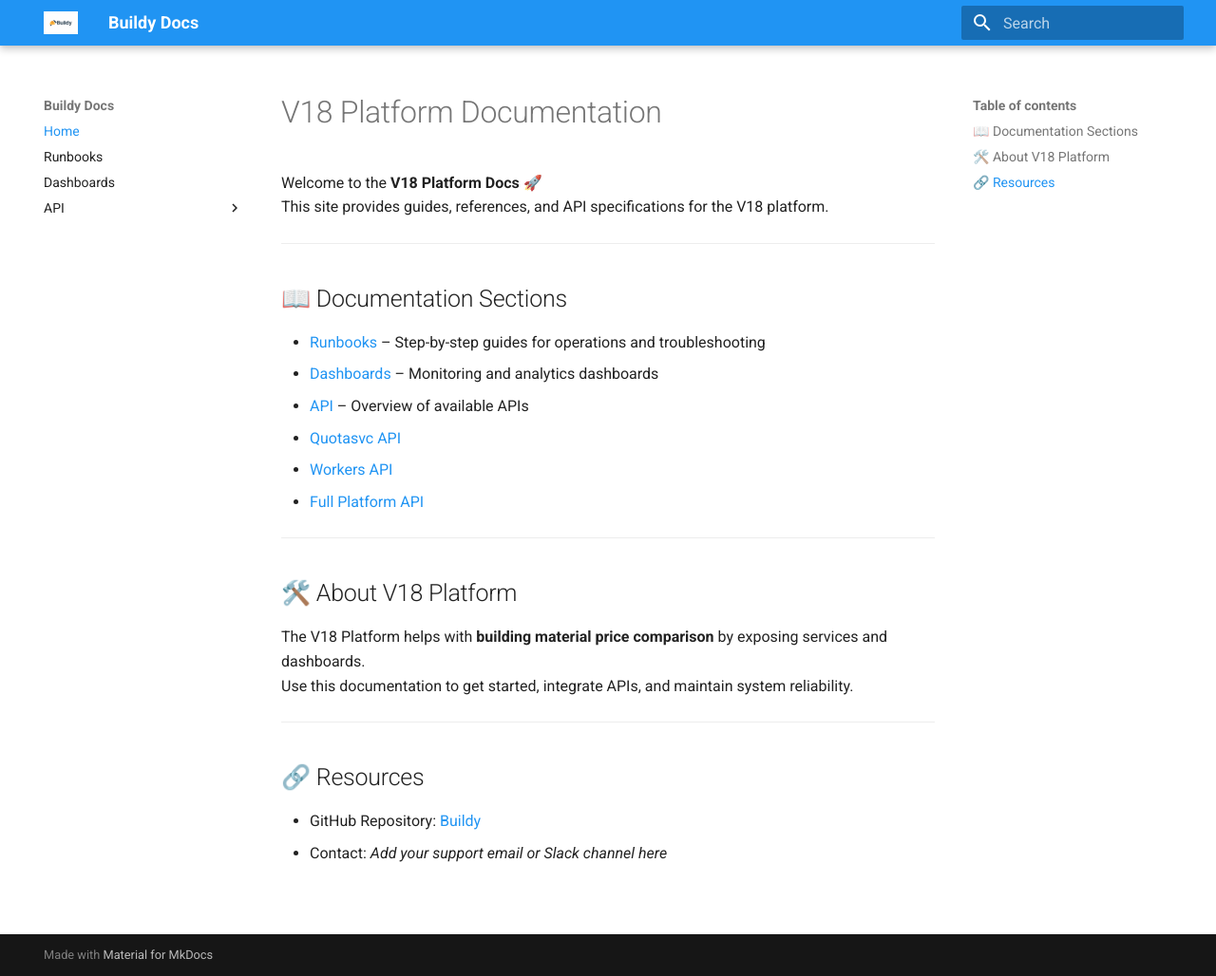
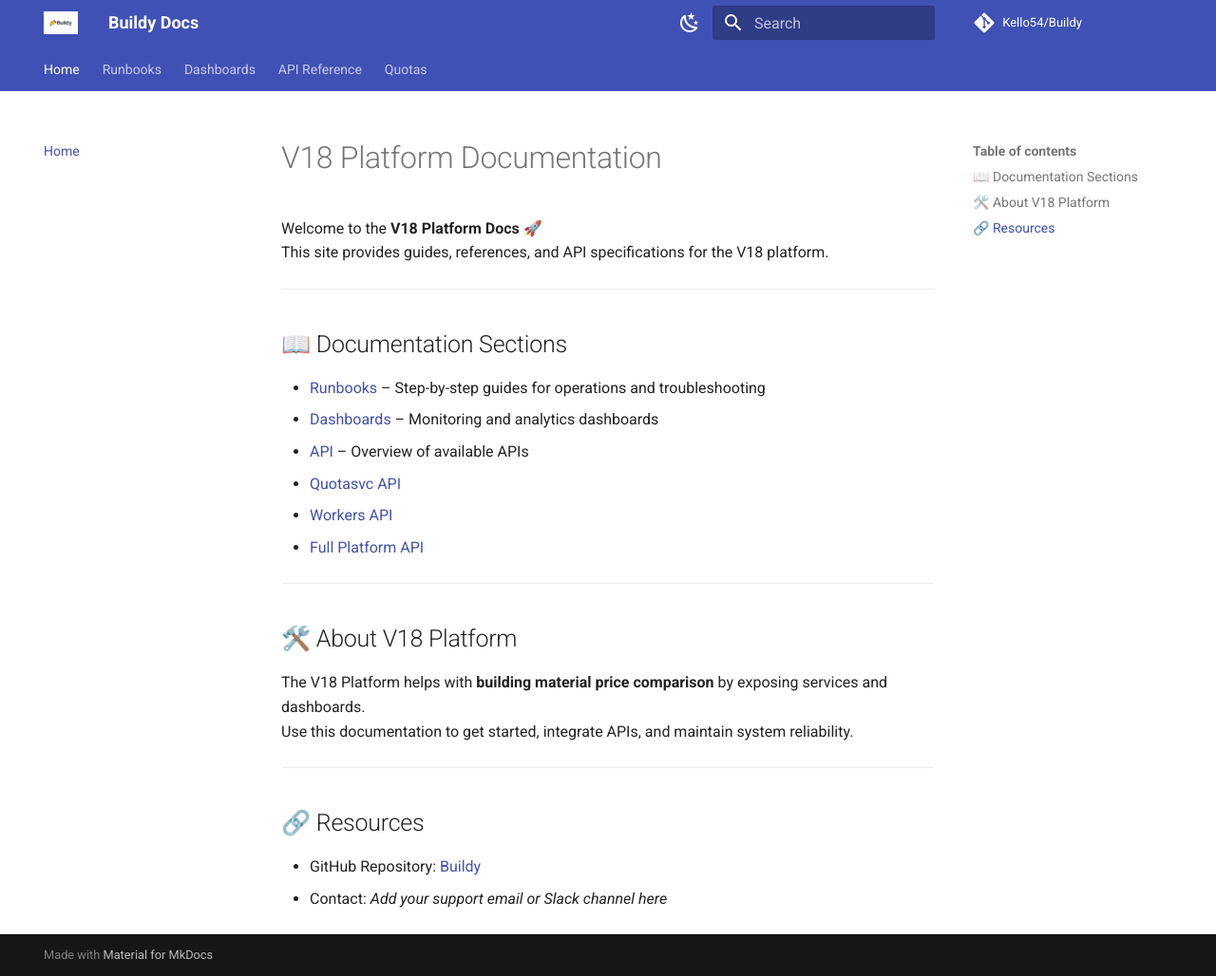
Before and after one commit to Kello54/Buildy, an MkDocs documentation site: the page built from docs/index.md, in a window 1280 px wide and 1028 px high. Shown: the whole window at 95% size. Built offline with MkDocs 1.6.1 and Material for MkDocs 9.7.7, drawn with Linux system fonts in a browser that asks for light colours; comment, search, counter and statistics services are not loaded.

Commit message:
Update mkdocs.yml

```diff
--- a/mkdocs.yml
+++ b/mkdocs.yml
@@ -1,32 +1,43 @@
 site_name: Buildy Docs
-site_url: https://kello54.github.io/Buildy/
+site_description: Documentation for the Buildy platform
+site_author: Buildy Team
+repo_url: https://github.com/Kello54/Buildy
+repo_name: Kello54/Buildy
 
 theme:
   name: material
-  custom_dir: docs/stylesheets   # allows custom CSS overrides
+  logo: images/logo.png      # path inside docs/
+  favicon: images/favicon.png
   palette:
     - scheme: default
-      primary: blue
-      accent: teal
-    - scheme: slate
-      primary: blue
-      accent: teal
+      primary: indigo
+      accent: deep orange
       toggle:
         icon: material/weather-night
         name: Switch to dark mode
-  font:
-    text: Roboto
-    code: Roboto Mono
-  logo: images/logo.png       # put your logo inside docs/images/
-  favicon: images/favicon.png # put a small icon inside docs/images/
+    - scheme: slate
+      primary: indigo
+      accent: deep orange
+      toggle:
+        icon: material/weather-sunny
+        name: Switch to light mode
+  features:
+    - navigation.tabs
+    - navigation.top
+    - search.suggest
+    - search.highlight
+    - content.code.copy
+
+plugins:
+  - search
+  - swagger-ui:
+      spec_file: docs/platform.json
 
 nav:
   - Home: index.md
   - Runbooks: runbooks.md
   - Dashboards: dashboards.md
-  - API:
-      - API Guide: api.md
-      - Platform Spec: platform.json
-      - Quota Service: quotasvc.json
-      - Workers: workers.json
-      - Swagger Spec: swagger.json
+  - API Reference:
+      - API Spec: swagger.json
+      - API Docs: api.md
+  - Quotas: quotasvc.json
```
